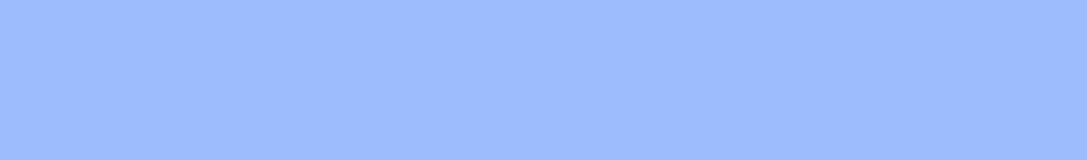
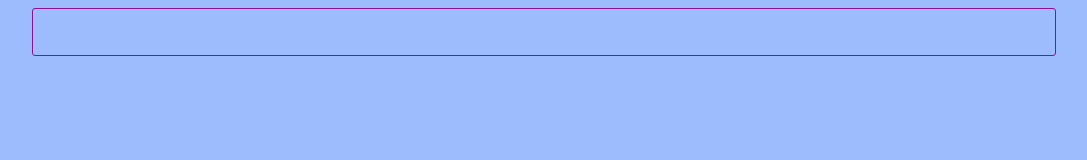
Before and after one commit to Kriss004/myWebhook, a website: page public/index.html in a window 1280 px wide. Shown: the whole page, without its empty margins (96-1183 px from the left). Drawn offline with Linux system fonts and the light colour scheme.

```diff
--- a/public/style.css
+++ b/public/style.css
@@ -23,6 +23,18 @@
     width: 50%;
     margin: 3rem auto;
 }
+fb\:login-button {
+    height: 3rem;
+    width: 80%;
+    padding: 0.5rem;
+    margin: .5rem 0;
+    border-radius: 3px;
+    border: 1px solid;
+    cursor: pointer;
+    justify-content: center;
+    align-items: center;
+
+}
 /*input, button {
     height: 3rem;
     width: 80%;
```
